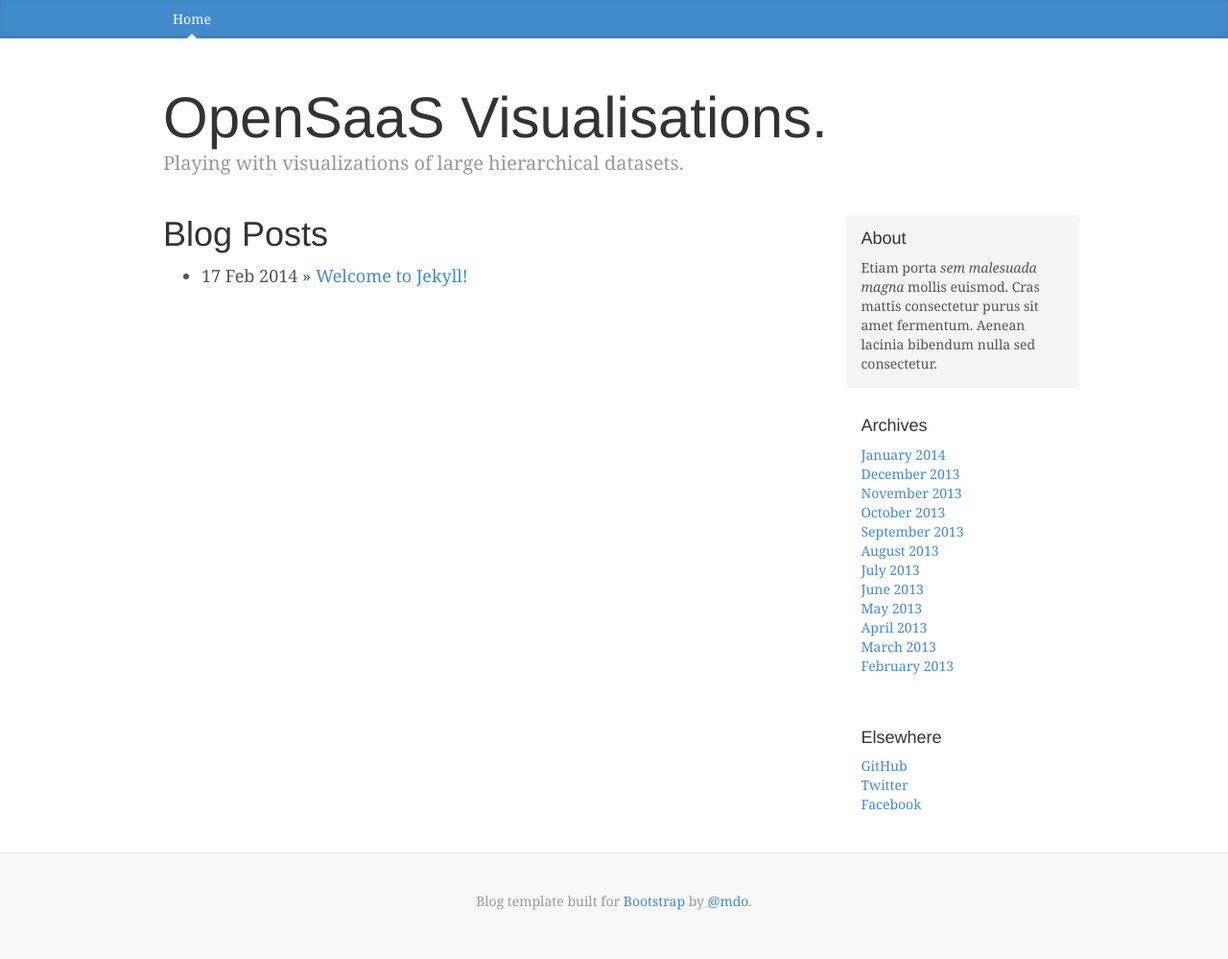
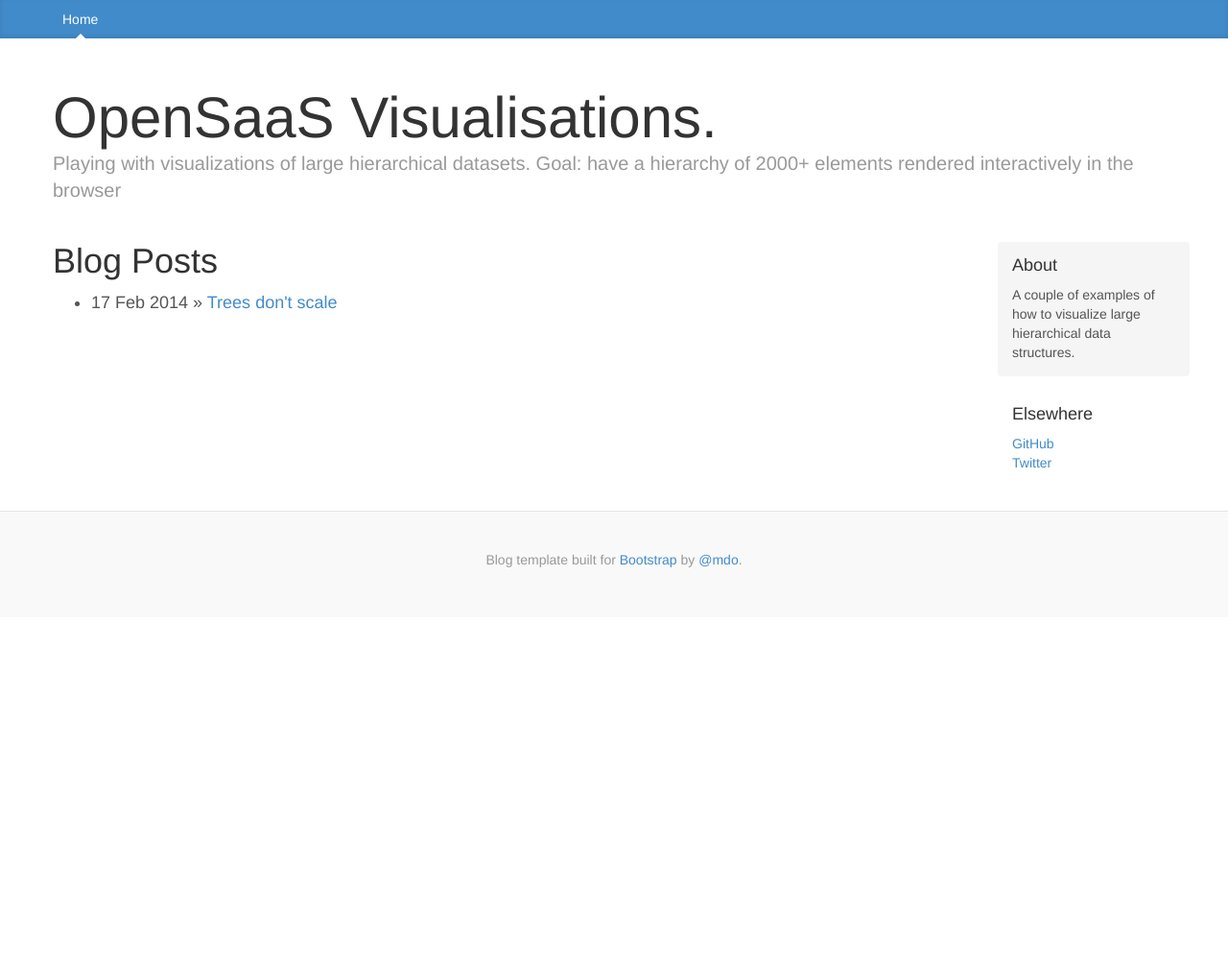
Before and after one commit to OpenSaaS/large-hierarchy, a Jekyll site: the page built from index.html, in a window 1280 px wide. Shown: the whole page at 96% size. Built offline with Jekyll 4.4.1, drawn with Linux system fonts in a browser that asks for light colours; nearby versions of some CDN libraries; Markdown is read by kramdown in place of the engine named in the settings; after the commit the page ends 900 px from its top, so only the background shows below that.

Commit message:
first example online, whoehoe

```diff
--- a/_layouts/default.html
+++ b/_layouts/default.html
@@ -16,6 +16,7 @@
     <!-- Custom styles for this template -->
     <link href="{{ site.baseurl }}/css/blog.css" rel="stylesheet">
 
+    <script src="{{ site.baseurl }}/js/d3.v3.js"></script>
 
     <!-- HTML5 shim and Respond.js IE8 support of HTML5 elements and media queries -->
     <!--[if lt IE 9]>
@@ -29,7 +30,7 @@
     <div class="blog-masthead">
       <div class="container">
         <nav class="blog-nav">
-          <a class="blog-nav-item active" href="#">Home</a>
+          <a class="blog-nav-item active" href="{{ site.baseurl }}/">Home</a>
      <!--     <a class="blog-nav-item" href="#">New features</a>
           <a class="blog-nav-item" href="#">Press</a>
           <a class="blog-nav-item" href="#">New hires</a>
@@ -42,21 +43,22 @@
 
       <div class="blog-header">
         <h1 class="blog-title">OpenSaaS Visualisations.</h1>
-        <p class="lead blog-description">Playing with visualizations of large hierarchical datasets.</p>
+        <p class="lead blog-description">Playing with visualizations of large hierarchical datasets. Goal: have a hierarchy of 2000+ elements rendered interactively in the browser</p>
       </div>
 
       <div class="row">
 
-        <div class="col-sm-8 blog-main">
+        <div class="col-sm-10 blog-main">
           {{ content}}
 
         </div><!-- /.blog-main -->
 
-        <div class="col-sm-3 col-sm-offset-1 blog-sidebar">
+        <div class="col-sm-2 blog-sidebar">
           <div class="sidebar-module sidebar-module-inset">
             <h4>About</h4>
-            <p>Etiam porta <em>sem malesuada magna</em> mollis euismod. Cras mattis consectetur purus sit amet fermentum. Aenean lacinia bibendum nulla sed consectetur.</p>
+            <p>A couple of examples of how to visualize large hierarchical data structures.</p>
           </div>
+          <!--
           <div class="sidebar-module">
             <h4>Archives</h4>
             <ol class="list-unstyled">
@@ -73,13 +75,12 @@
               <li><a href="#">March 2013</a></li>
               <li><a href="#">February 2013</a></li>
             </ol>
-          </div>
+          </div> -->
           <div class="sidebar-module">
             <h4>Elsewhere</h4>
             <ol class="list-unstyled">
-              <li><a href="#">GitHub</a></li>
-              <li><a href="#">Twitter</a></li>
-              <li><a href="#">Facebook</a></li>
+              <li><a href="http://www.github.com/opensaas">GitHub</a></li>
+              <li><a href="https://www.twitter.com/nickboucart">Twitter</a></li>
             </ol>
           </div>
         </div><!-- /.blog-sidebar -->
--- a/_layouts/post.html
+++ b/_layouts/post.html
@@ -3,6 +3,6 @@
 ---
  <div class="blog-post">
             <h2 class="blog-post-title">{{ page.title }}</h2>
-            <p class="blog-post-meta">{{ page.date | date_to_string }} by <a href="#">Mark</a></p>
+            <p class="blog-post-meta">{{ page.date | date_to_string }} by Nick.</p>
 {{ content }}
  </div>
--- a/css/blog.css
+++ b/css/blog.css
@@ -3,7 +3,6 @@
  */
 
 body {
-  font-family: Georgia, "Times New Roman", Times, serif;
   color: #555;
 }
 
@@ -26,7 +25,7 @@
 
 @media (min-width: 1200px) {
   .container {
-    width: 970px;
+    width: 1200px;
   }
 }
 
```
Also changed, not shown: _posts/2014-02-17-trees-dont-scale.html (added, +172 -0 lines), _posts/2014-02-17-welcome-to-jekyll.markdown (deleted, +0 -24 lines).
